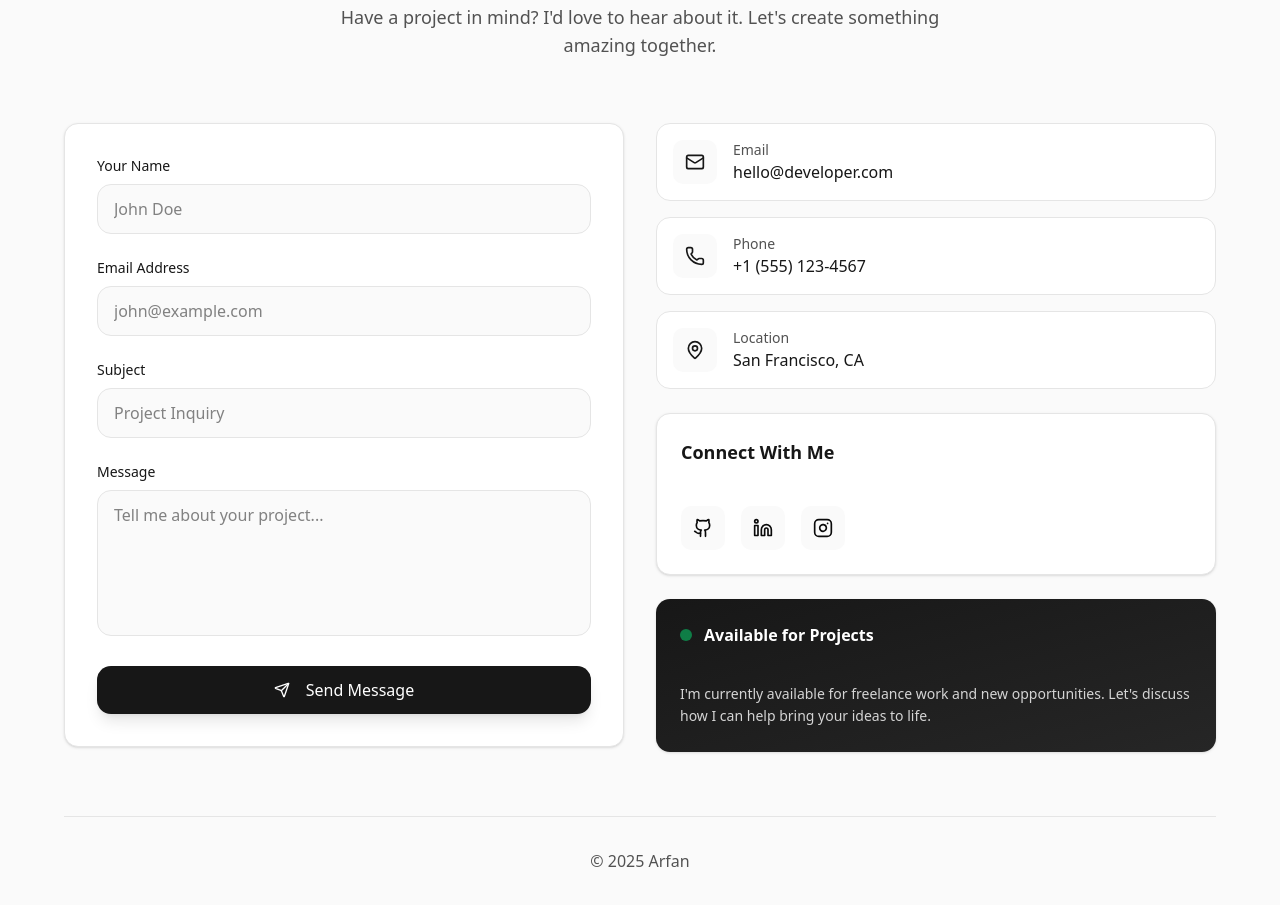
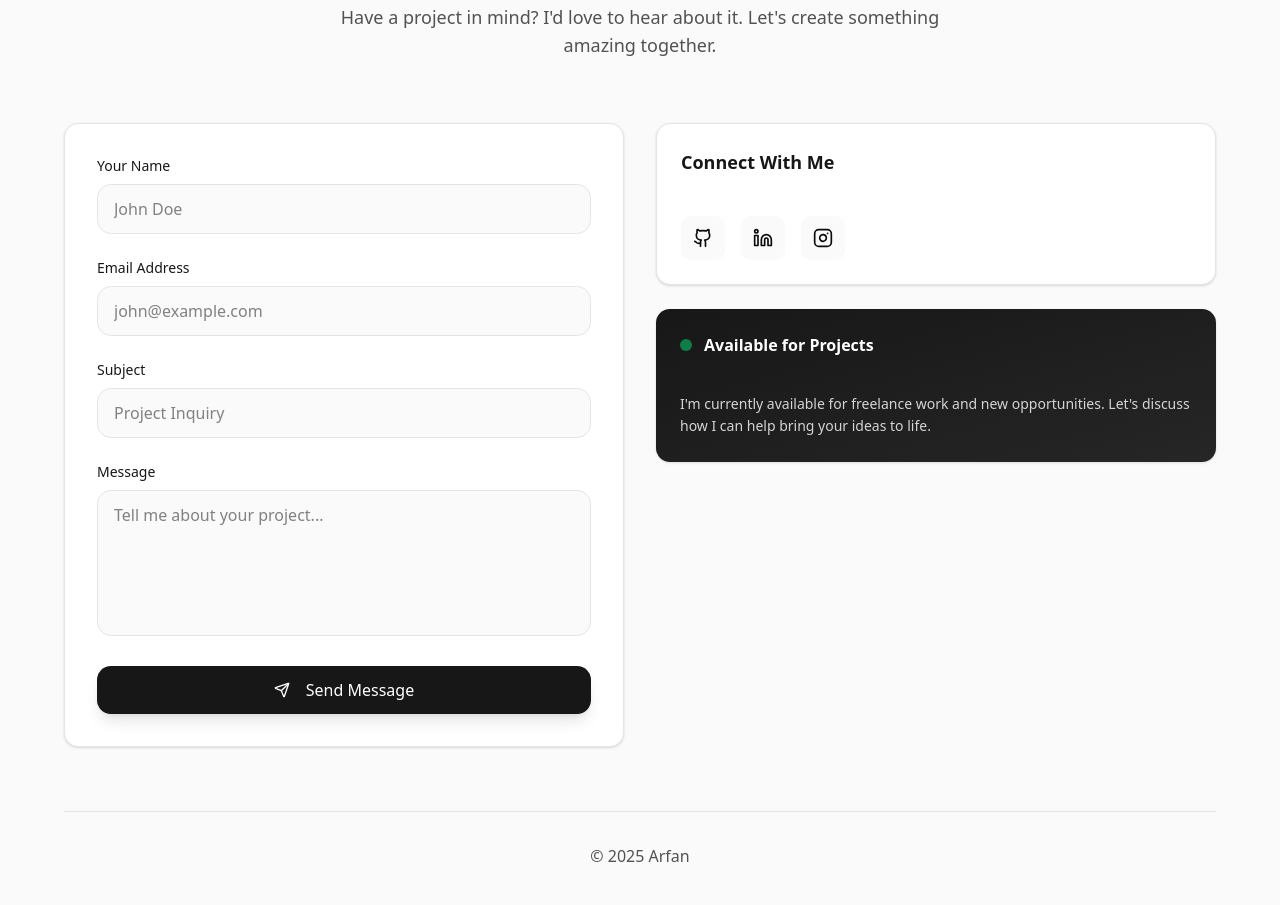
Before and after one commit to ArfanCodes/portfolio, a Next.js app: page / in a window 1280 px wide. Shown: the part 5420-6325 px from the top of the page. Built offline with nearby package versions, Linux system fonts and the light colour scheme.

Commit message:
contact section

```diff
--- a/components/sections/ContactSection.tsx
+++ b/components/sections/ContactSection.tsx
@@ -130,30 +130,6 @@ export default function ContactSection() {
             transition={{ duration: 0.6 }}
             className="space-y-6"
           >
-            {/* Contact Details */}
-            <div className="space-y-4">
-              {contactInfo.map((info, index) => (
-                <motion.a
-                  key={info.label}
-                  href={info.href}
-                  initial={{ opacity: 0, y: 20 }}
-                  whileInView={{ opacity: 1, y: 0 }}
-                  viewport={{ once: true }}
-                  transition={{ duration: 0.5, delay: index * 0.1 }}
-                  whileHover={{ x: 5 }}
-                  className="flex items-center space-x-4 p-4 bg-white rounded-xl border border-neutral-200 hover:border-neutral-300 transition-all duration-300"
-                >
-                  <div className="p-3 bg-neutral-50 rounded-lg">
-                    <info.icon className="w-5 h-5 text-neutral-900" />
-                  </div>
-                  <div>
-                    <div className="text-sm text-neutral-600">{info.label}</div>
-                    <div className="text-neutral-900 font-medium">{info.value}</div>
-                  </div>
-                </motion.a>
-              ))}
-            </div>
-
             {/* Social Links */}
             <Card className="p-6 border-neutral-200">
               <h3 className="text-lg font-semibold text-neutral-900 mb-4">
```
